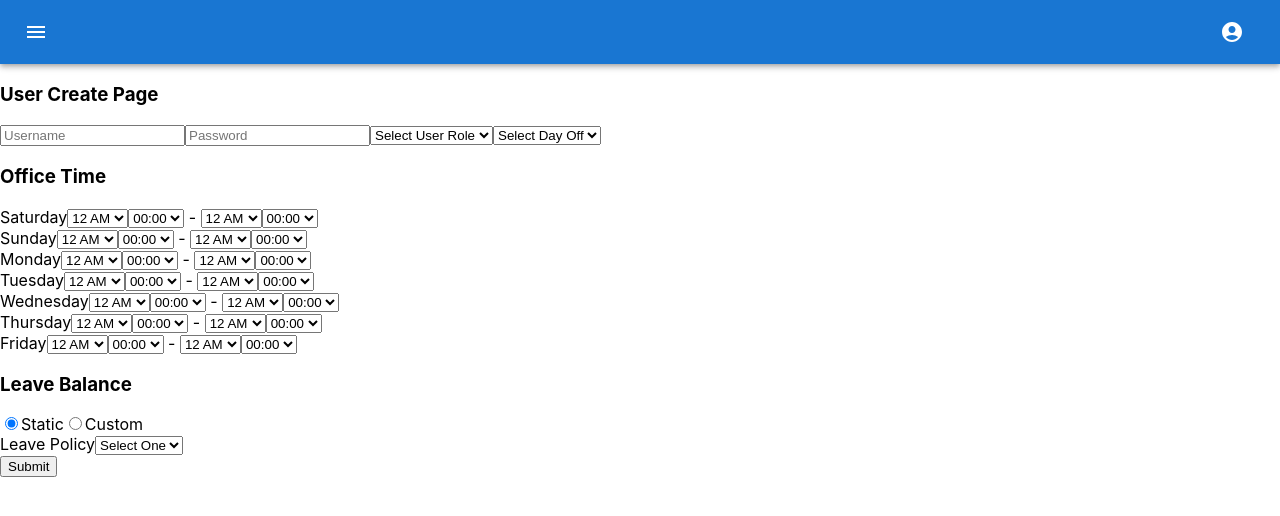
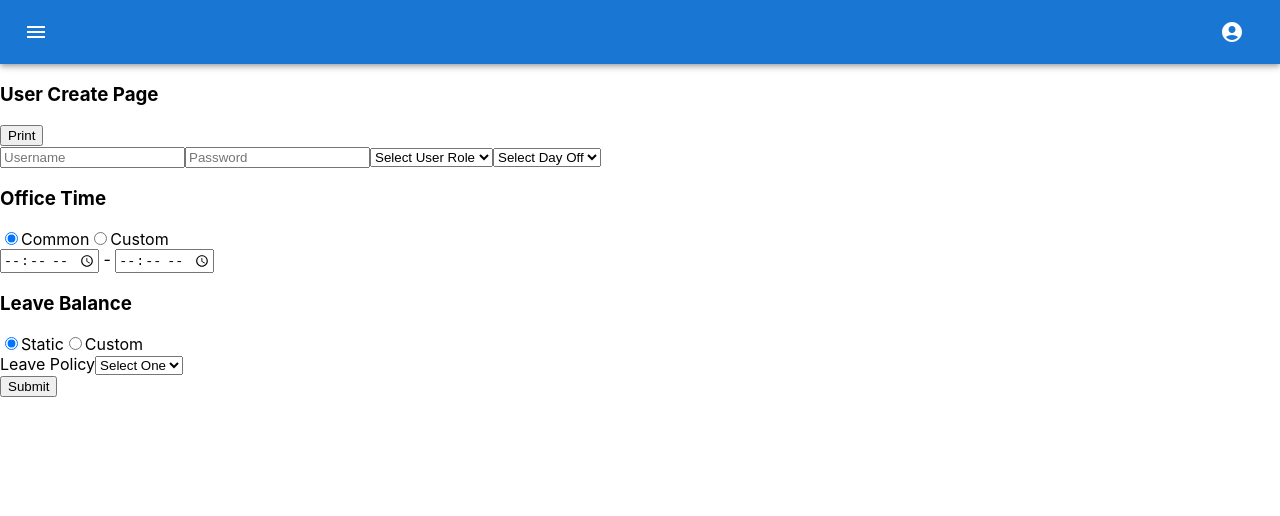
Before and after one commit to Rev-namdas/atsof_client, a React (Create React App) app: page /user/create in a window 1280 px wide. Shown: the top 516 px of the page. Built offline with nearby package versions, Linux system fonts and the light colour scheme.

Commit message:
User Create Page Implemented

```diff
--- a/src/components/login/UserCreatePage.jsx
+++ b/src/components/login/UserCreatePage.jsx
@@ -3,17 +3,68 @@ import * as api from "../../api/AdminApi";
 import Navbar from "../layouts/Navbar";
 
 export default function UserCreatePage() {
-    const initialState = {
+    const initialState = Object.freeze({
         username: "",
         password: "",
         role: "",
         dayoff: "",
-    };
+    });
+    const initialOfficeTime = Object.freeze({
+        6: { starts: 0, ends: 0 },
+        0: { starts: 0, ends: 0 },
+        1: { starts: 0, ends: 0 },
+        2: { starts: 0, ends: 0 },
+        3: { starts: 0, ends: 0 },
+        4: { starts: 0, ends: 0 },
+        5: { starts: 0, ends: 0 },
+    });
+    const initialLeave = Object.freeze({
+        151: 0,
+        161: 0,
+        171: 0,
+        181: 0
+    })
+
     const [details, setDetails] = useState(initialState);
     const [message, setMessage] = useState("");
-    // leave type static & custom
+    // leave type: static & custom
     const [leaveType, setLeaveType] = useState("static");
-    const [leaveDetails, setLeaveDetails] = useState('');
+    const [leaveDetails, setLeaveDetails] = useState("");
+    const [leaves, setLeaves] = useState(initialLeave)
+    // office time type: common & custom
+    const [officeTimeType, setOfficeTimeType] = useState("common");
+    const [officeTime, setOfficeTime] = useState(initialOfficeTime);
+
+    const weekDays = [
+        {
+            name: "Saturday",
+            key: 6,
+        },
+        {
+            name: "Sunday",
+            key: 0,
+        },
+        {
+            name: "Monday",
+            key: 1,
+        },
+        {
+            name: "Tuesday",
+            key: 2,
+        },
+        {
+            name: "Wednesday",
+            key: 3,
+        },
+        {
+            name: "Thursday",
+            key: 4,
+        },
+        {
+            name: "Friday",
+            key: 5,
+        },
+    ];
 
     const handleChange = (e) => {
         if (e.target.name === "role" || e.target.name === "dayoff") {
@@ -30,10 +81,48 @@ export default function UserCreatePage() {
     };
 
     const handleLeaveType = (e) => {
-        setLeaveType(e.target.value)
-        if(e.target.value === 'custom'){
-            setLeaveDetails('')
+        setLeaveType(e.target.value);
+        if (e.target.value === "custom") {
+            setLeaveDetails("");
         }
+    };
+
+    const handleOfficeTime = (e) => {
+        const date = new Date();
+        date.setHours(e.target.value.split(":")[0]);
+        date.setMinutes(e.target.value.split(":")[1]);
+        date.setSeconds(0);
+
+        if (officeTimeType === "custom") {
+            setOfficeTime((curState) => ({
+                ...curState,
+                [parseInt(e.target.dataset.key)]: {
+                    ...curState[e.target.dataset.key],
+                    [e.target.dataset.when]: date.toLocaleTimeString(),
+                },
+            }));
+        }
+
+        if (officeTimeType === "common") {
+            for (let each of weekDays) {
+                setOfficeTime((curState) => ({
+                    ...curState,
+                    [parseInt(each.key)]: {
+                        ...curState[each.key],
+                        [e.target.dataset.when]: date.toLocaleTimeString(),
+                    },
+                }));
+            }
+        }
+    };
+
+    const handleLeave = (e) => {
+        setLeaves((curState) => {
+            return {
+                ...curState,
+                [e.target.name]: parseInt(e.target.value)
+            }
+        })
     }
 
     const handleSubmit = async () => {
@@ -54,6 +143,9 @@ export default function UserCreatePage() {
             <Navbar />
             <div>
                 <h3>User Create Page</h3>
+            </div>
+            <div>
+                <button onClick={() => console.log(officeTime, leaves)}>Print</button>
             </div>
             <input
                 type="text"
@@ -97,200 +189,70 @@ export default function UserCreatePage() {
             <div>
                 <h3>Office Time</h3>
             </div>
-            {[
-                "Saturday",
-                "Sunday",
-                "Monday",
-                "Tuesday",
-                "Wednesday",
-                "Thursday",
-                "Friday",
-            ].map((each, index) => (
-                <div key={index}>
-                    <label htmlFor="day">{each}</label>
-                    <select name="office-hour" id="office-hour">
-                        <option value="">12 AM</option>
-                        <option value="">1 AM</option>
-                        <option value="">2 AM</option>
-                        <option value="">3 AM</option>
-                        <option value="">4 AM</option>
-                        <option value="">5 AM</option>
-                        <option value="">6 AM</option>
-                        <option value="">7 AM</option>
-                        <option value="">8 AM</option>
-                        <option value="">9 AM</option>
-                        <option value="">10 AM</option>
-                        <option value="">11 AM</option>
-                        <option value="">12 PM</option>
-                        <option value="">1 PM</option>
-                        <option value="">2 PM</option>
-                        <option value="">3 PM</option>
-                        <option value="">4 PM</option>
-                        <option value="">5 PM</option>
-                        <option value="">6 PM</option>
-                        <option value="">7 PM</option>
-                        <option value="">8 PM</option>
-                        <option value="">9 PM</option>
-                        <option value="">10 PM</option>
-                        <option value="">11 PM</option>
-                    </select>
-                    <select name="office-minute" id="office-minute">
-                        <option value="">00:00</option>
-                        <option value="">01:00</option>
-                        <option value="">02:00</option>
-                        <option value="">03:00</option>
-                        <option value="">04:00</option>
-                        <option value="">05:00</option>
-                        <option value="">06:00</option>
-                        <option value="">07:00</option>
-                        <option value="">08:00</option>
-                        <option value="">09:00</option>
-                        <option value="">10:00</option>
-                        <option value="">11:00</option>
-                        <option value="">12:00</option>
-                        <option value="">13:00</option>
-                        <option value="">14:00</option>
-                        <option value="">15:00</option>
-                        <option value="">16:00</option>
-                        <option value="">17:00</option>
-                        <option value="">18:00</option>
-                        <option value="">19:00</option>
-                        <option value="">20:00</option>
-                        <option value="">21:00</option>
-                        <option value="">22:00</option>
-                        <option value="">23:00</option>
-                        <option value="">24:00</option>
-                        <option value="">25:00</option>
-                        <option value="">26:00</option>
-                        <option value="">27:00</option>
-                        <option value="">28:00</option>
-                        <option value="">29:00</option>
-                        <option value="">30:00</option>
-                        <option value="">31:00</option>
-                        <option value="">32:00</option>
-                        <option value="">33:00</option>
-                        <option value="">34:00</option>
-                        <option value="">35:00</option>
-                        <option value="">36:00</option>
-                        <option value="">37:00</option>
-                        <option value="">38:00</option>
-                        <option value="">39:00</option>
-                        <option value="">40:00</option>
-                        <option value="">41:00</option>
-                        <option value="">42:00</option>
-                        <option value="">43:00</option>
-                        <option value="">44:00</option>
-                        <option value="">45:00</option>
-                        <option value="">46:00</option>
-                        <option value="">47:00</option>
-                        <option value="">48:00</option>
-                        <option value="">49:00</option>
-                        <option value="">50:00</option>
-                        <option value="">51:00</option>
-                        <option value="">52:00</option>
-                        <option value="">53:00</option>
-                        <option value="">54:00</option>
-                        <option value="">55:00</option>
-                        <option value="">56:00</option>
-                        <option value="">57:00</option>
-                        <option value="">58:00</option>
-                        <option value="">59:00</option>
-                        <option value="">60:00</option>
-                    </select>
 
+            <div>
+                <label htmlFor="office-time">
+                    <input
+                        type="radio"
+                        name="office-time"
+                        id="office-time"
+                        value="common"
+                        checked={officeTimeType === "common"}
+                        onChange={(e) => setOfficeTimeType(e.target.value)}
+                    />
+                    Common
+                </label>
+                <label htmlFor="office-time-2">
+                    <input
+                        type="radio"
+                        name="office-time"
+                        id="office-time-2"
+                        value="custom"
+                        checked={officeTimeType === "custom"}
+                        onChange={(e) => setOfficeTimeType(e.target.value)}
+                    />
+                    Custom
+                </label>
+            </div>
+
+            {officeTimeType === "common" && (
+                <>
+                    <input
+                        type="time"
+                        data-key="common"
+                        data-when="starts"
+                        onChange={handleOfficeTime}
+                    />
                     <span> - </span>
+                    <input
+                        type="time"
+                        data-key="common"
+                        data-when="ends"
+                        onChange={handleOfficeTime}
+                    />
+                </>
+            )}
 
-                    <select name="office-hour" id="office-hour">
-                        <option value="">12 AM</option>
-                        <option value="">1 AM</option>
-                        <option value="">2 AM</option>
-                        <option value="">3 AM</option>
-                        <option value="">4 AM</option>
-                        <option value="">5 AM</option>
-                        <option value="">6 AM</option>
-                        <option value="">7 AM</option>
-                        <option value="">8 AM</option>
-                        <option value="">9 AM</option>
-                        <option value="">10 AM</option>
-                        <option value="">11 AM</option>
-                        <option value="">12 PM</option>
-                        <option value="">1 PM</option>
-                        <option value="">2 PM</option>
-                        <option value="">3 PM</option>
-                        <option value="">4 PM</option>
-                        <option value="">5 PM</option>
-                        <option value="">6 PM</option>
-                        <option value="">7 PM</option>
-                        <option value="">8 PM</option>
-                        <option value="">9 PM</option>
-                        <option value="">10 PM</option>
-                        <option value="">11 PM</option>
-                    </select>
-                    <select name="office-minute" id="office-minute">
-                        <option value="">00:00</option>
-                        <option value="">01:00</option>
-                        <option value="">02:00</option>
-                        <option value="">03:00</option>
-                        <option value="">04:00</option>
-                        <option value="">05:00</option>
-                        <option value="">06:00</option>
-                        <option value="">07:00</option>
-                        <option value="">08:00</option>
-                        <option value="">09:00</option>
-                        <option value="">10:00</option>
-                        <option value="">11:00</option>
-                        <option value="">12:00</option>
-                        <option value="">13:00</option>
-                        <option value="">14:00</option>
-                        <option value="">15:00</option>
-                        <option value="">16:00</option>
-                        <option value="">17:00</option>
-                        <option value="">18:00</option>
-                        <option value="">19:00</option>
-                        <option value="">20:00</option>
-                        <option value="">21:00</option>
-                        <option value="">22:00</option>
-                        <option value="">23:00</option>
-                        <option value="">24:00</option>
-                        <option value="">25:00</option>
-                        <option value="">26:00</option>
-                        <option value="">27:00</option>
-                        <option value="">28:00</option>
-                        <option value="">29:00</option>
-                        <option value="">30:00</option>
-                        <option value="">31:00</option>
-                        <option value="">32:00</option>
-                        <option value="">33:00</option>
-                        <option value="">34:00</option>
-                        <option value="">35:00</option>
-                        <option value="">36:00</option>
-                        <option value="">37:00</option>
-                        <option value="">38:00</option>
-                        <option value="">39:00</option>
-                        <option value="">40:00</option>
-                        <option value="">41:00</option>
-                        <option value="">42:00</option>
-                        <option value="">43:00</option>
-                        <option value="">44:00</option>
-                        <option value="">45:00</option>
-                        <option value="">46:00</option>
-                        <option value="">47:00</option>
-                        <option value="">48:00</option>
-                        <option value="">49:00</option>
-                        <option value="">50:00</option>
-                        <option value="">51:00</option>
-                        <option value="">52:00</option>
-                        <option value="">53:00</option>
-                        <option value="">54:00</option>
-                        <option value="">55:00</option>
-                        <option value="">56:00</option>
-                        <option value="">57:00</option>
-                        <option value="">58:00</option>
-                        <option value="">59:00</option>
-                        <option value="">60:00</option>
-                    </select>
-                </div>
-            ))}
+            {officeTimeType === "custom" &&
+                weekDays.map((each, index) => (
+                    <div key={index}>
+                        <label htmlFor="day">{each.name}</label>
+
+                        <input
+                            type="time"
+                            data-key={each.key}
+                            data-when="starts"
+                            onChange={handleOfficeTime}
+                        />
+                        <span> - </span>
+                        <input
+                            type="time"
+                            data-key={each.key}
+                            data-when="ends"
+                            onChange={handleOfficeTime}
+                        />
+                    </div>
+                ))}
 
             <div>
                 <h3>Leave Balance</h3>
@@ -328,9 +290,7 @@ export default function UserCreatePage() {
                             value={leaveDetails}
                             onChange={(e) => setLeaveDetails(e.target.value)}
                         >
-                            <option value={''}>
-                                Select One
-                            </option>
+                            <option value={""}>Select One</option>
                             <option value="Casual: 10, Sick: 14, Annual: 15, Holiday: 11">
                                 General 1
                             </option>
@@ -348,32 +308,47 @@ export default function UserCreatePage() {
                     <>
                         <div>
                             <label htmlFor="casual-leave">Casual Leave</label>
-                            <input type="number" />
+                            <input
+                                type="number"
+                                name={process.env.REACT_APP_LEAVE_CASUAL}
+                                onChange={handleLeave}
+                            />
                         </div>
 
                         <div>
                             <label htmlFor="sick-leave">Sick Leave</label>
-                            <input type="number" />
+                            <input
+                                type="number"
+                                name={process.env.REACT_APP_LEAVE_SICK}
+                                onChange={handleLeave}
+                            />
                         </div>
 
                         <div>
                             <label htmlFor="annual-leave">Annual Leave</label>
-                            <input type="number" />
+                            <input
+                                type="number"
+                                name={process.env.REACT_APP_LEAVE_ANNUAL}
+                                onChange={handleLeave}
+                            />
                         </div>
 
                         <div>
                             <label htmlFor="holiday">Govt. Holiday</label>
-                            <input type="number" />
+                            <input
+                                type="number"
+                                name={process.env.REACT_APP_LEAVE_HOLIDAY}
+                                onChange={handleLeave}
+                            />
                         </div>
                     </>
                 )}
 
-                {leaveDetails !== ''
-                &&
-                (<div>
-                    <span>{ leaveDetails }</span>
-                </div>)
-                }
+                {leaveDetails !== "" && (
+                    <div>
+                        <span>{leaveDetails}</span>
+                    </div>
+                )}
             </div>
 
             <div>
```
Also changed, not shown: 1 other file (tests, documents, lock files or other folders).
